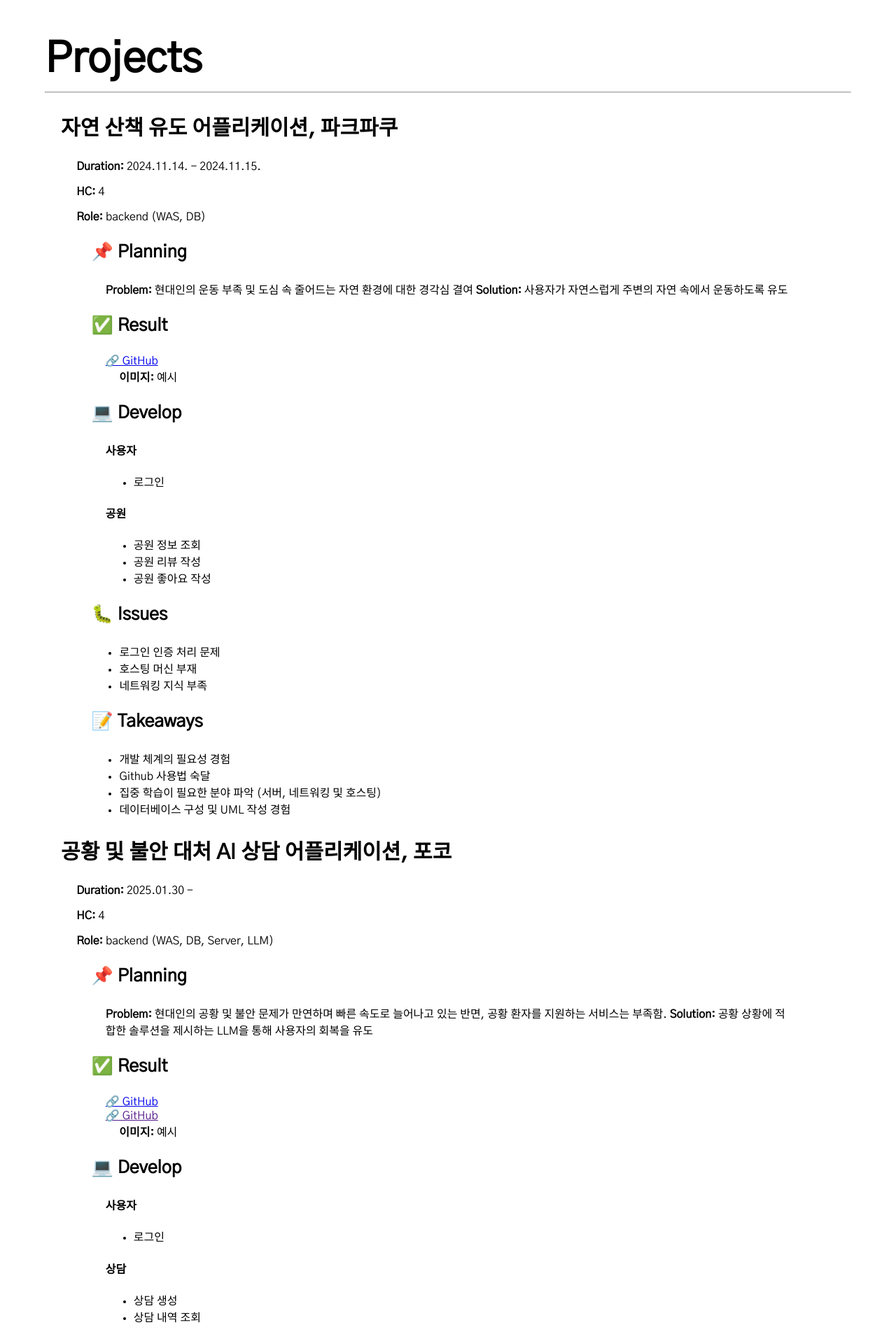
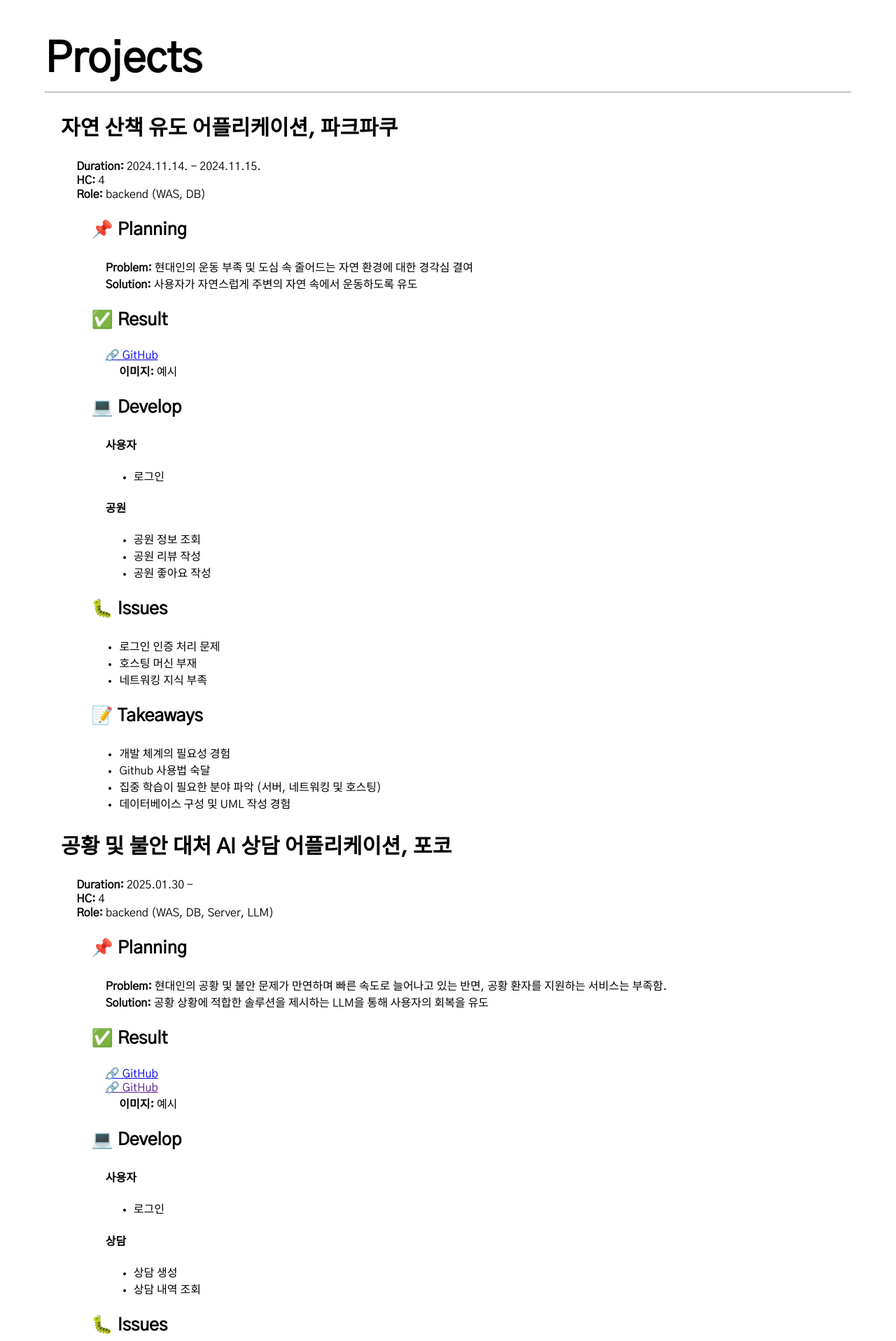
Before and after one commit to Jiseong02/Jiseong02.github.io, a Jekyll site: the page built from index.md, in a window 1280 px wide. Shown: the part 1051-2968 px from the top of the page at 70% size. Built offline with Jekyll 4.4.1, drawn with Linux system fonts in a browser that asks for light colours.

Commit message:
프로젝트 가독성 패치치

```diff
--- a/_includes/projects.html
+++ b/_includes/projects.html
@@ -5,15 +5,17 @@
     <div class="project">
       <h2>{{ project.title }}</h2>
       <div>
-        <p><strong>Duration:</strong> {{ project.duration }}</p>
-        <p><strong>HC:</strong> {{ project.hc }}</p>
-        <p><strong>Role:</strong> {{ project.role }}</p>
+        <p>
+          <strong>Duration:</strong> {{ project.duration }} <br>
+          <strong>HC:</strong> {{ project.hc }} <br>
+          <strong>Role:</strong> {{ project.role }} <br>
+        </p>
 
         <div class="planning">
           <h3>📌 Planning</h3>
           <div>
             {% for planning in project.planning %}
-              <strong>Problem:</strong> {{ planning.problem }}
+              <strong>Problem:</strong> {{ planning.problem }} <br>
               <strong>Solution:</strong> {{ planning.solution }}
             {% endfor %}
           </div>
```
